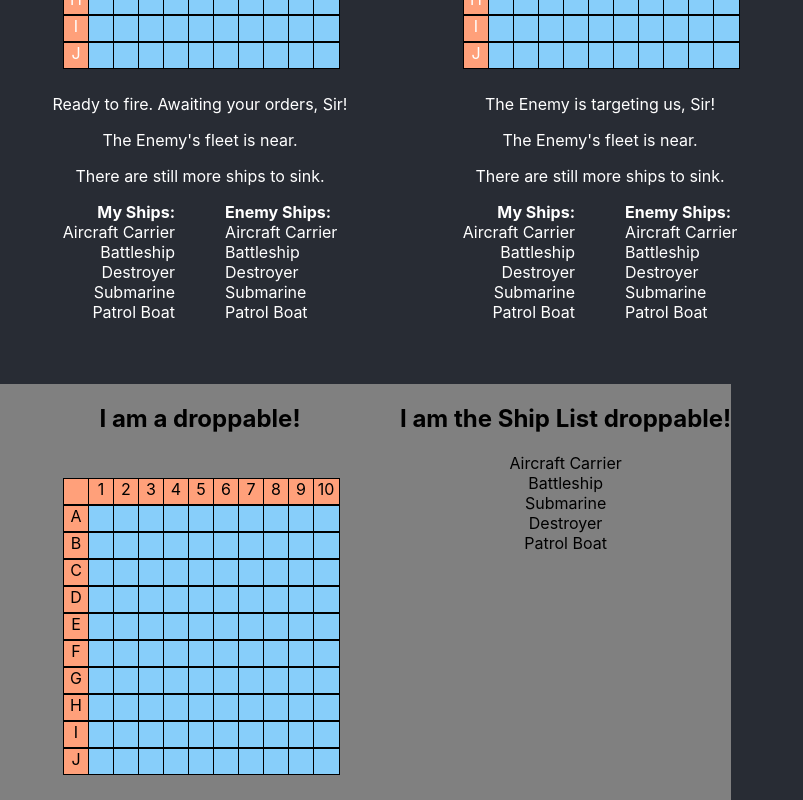
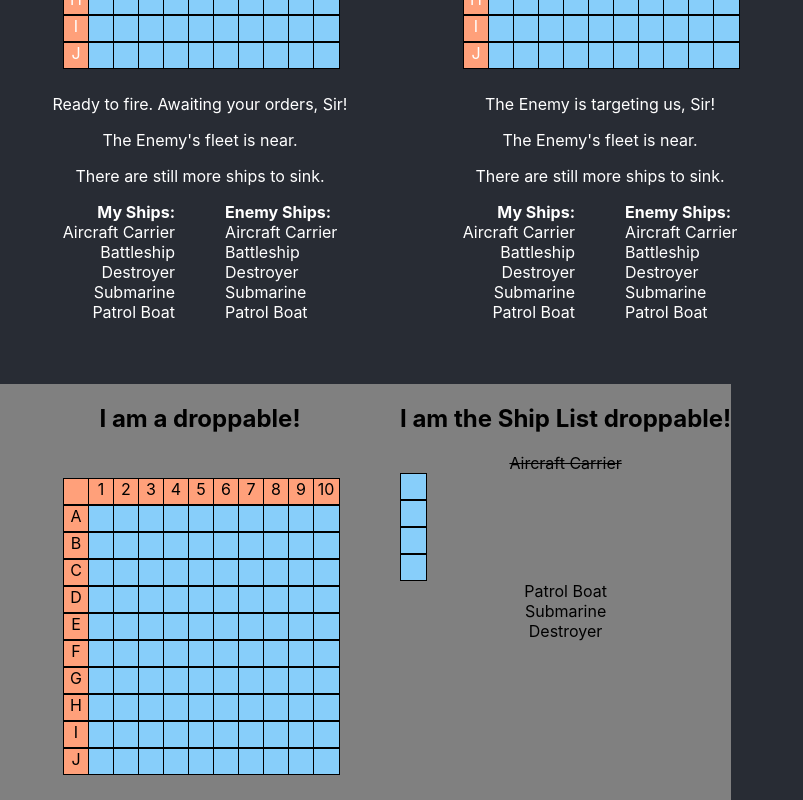
Before and after one commit to thomHayner/battleship-mini-app, a React (Create React App) app: page / in a window 1280 px wide. Shown: the part 576-1376 px from the top of the page, without its empty margins (0-803 px from the left). Built offline with nearby package versions, Linux system fonts and the light colour scheme.

Commit message:
cleanup and reordering

```diff
--- a/src/Pages/ChooseGameLandingPage.js
+++ b/src/Pages/ChooseGameLandingPage.js
@@ -3,7 +3,7 @@ import { DragDropContext, Droppable, Draggable } from "react-beautiful-dnd";
 import Board from "../Components/Board/Board";
 import Carrier from "../Components/Ships/Carrier";
 import Destroyer from "../Components/Ships/Destroyer";
-import PatrolBoat from "../Components/Ships/PatrolBoat";
+import Cruiser from "../Components/Ships/PatrolBoat";
 import Submarine from "../Components/Ships/Submarine";
 import BattleShip from "../Components/Ships/Battleship";
 import ShipPlacer from "../Logic/ShipPlacer";
@@ -59,7 +59,7 @@ function ChooseGame() {
                     {...provided.draggableProps}
                     {...provided.dragHandleProps}
                   >
-                    <Carrier afloat={true} />
+                    <Carrier afloat={null} />
                   </div>
                 )}
               </Draggable>
@@ -70,7 +70,18 @@ function ChooseGame() {
                     {...provided.draggableProps}
                     {...provided.dragHandleProps}
                   >
-                    <BattleShip afloat={true} />
+                    <BattleShip afloat={null} />
+                  </div>
+                )}
+              </Draggable>
+              <Draggable draggableId="draggable-1" index={0}>
+                {(provided, snapshot) => (
+                  <div
+                    ref={provided.innerRef}
+                    {...provided.draggableProps}
+                    {...provided.dragHandleProps}
+                  >
+                    <Cruiser afloat={true} />
                   </div>
                 )}
               </Draggable>
@@ -96,17 +107,7 @@ function ChooseGame() {
                   </div>
                 )}
               </Draggable>
-              <Draggable draggableId="draggable-1" index={0}>
-                {(provided, snapshot) => (
-                  <div
-                    ref={provided.innerRef}
-                    {...provided.draggableProps}
-                    {...provided.dragHandleProps}
-                  >
-                    <PatrolBoat afloat={true} />
-                  </div>
-                )}
-              </Draggable>
+
               {provided.placeholder}
             </div>
           )}
@@ -117,16 +118,3 @@ function ChooseGame() {
 }
 
 export default ChooseGame
-
-{/* <Draggable>
-            <Carrier />
-          </Draggable>
-          <Draggable>
-            <Destroyer />
-          </Draggable>
-          <Draggable>
-            <PatrolBoat />
-          </Draggable>
-          <Draggable>
-            <BattleShip />
-          </Draggable> */}
```
